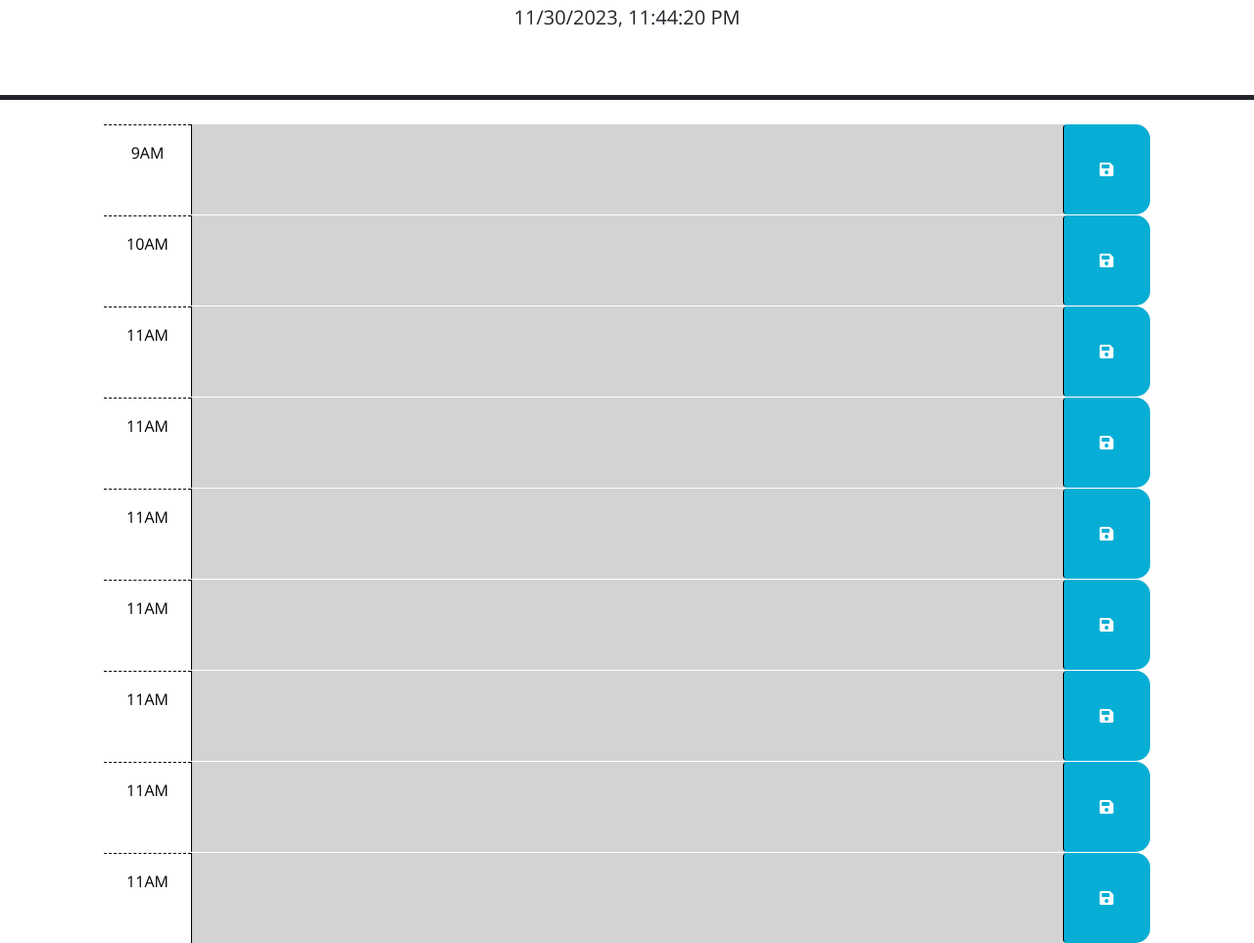
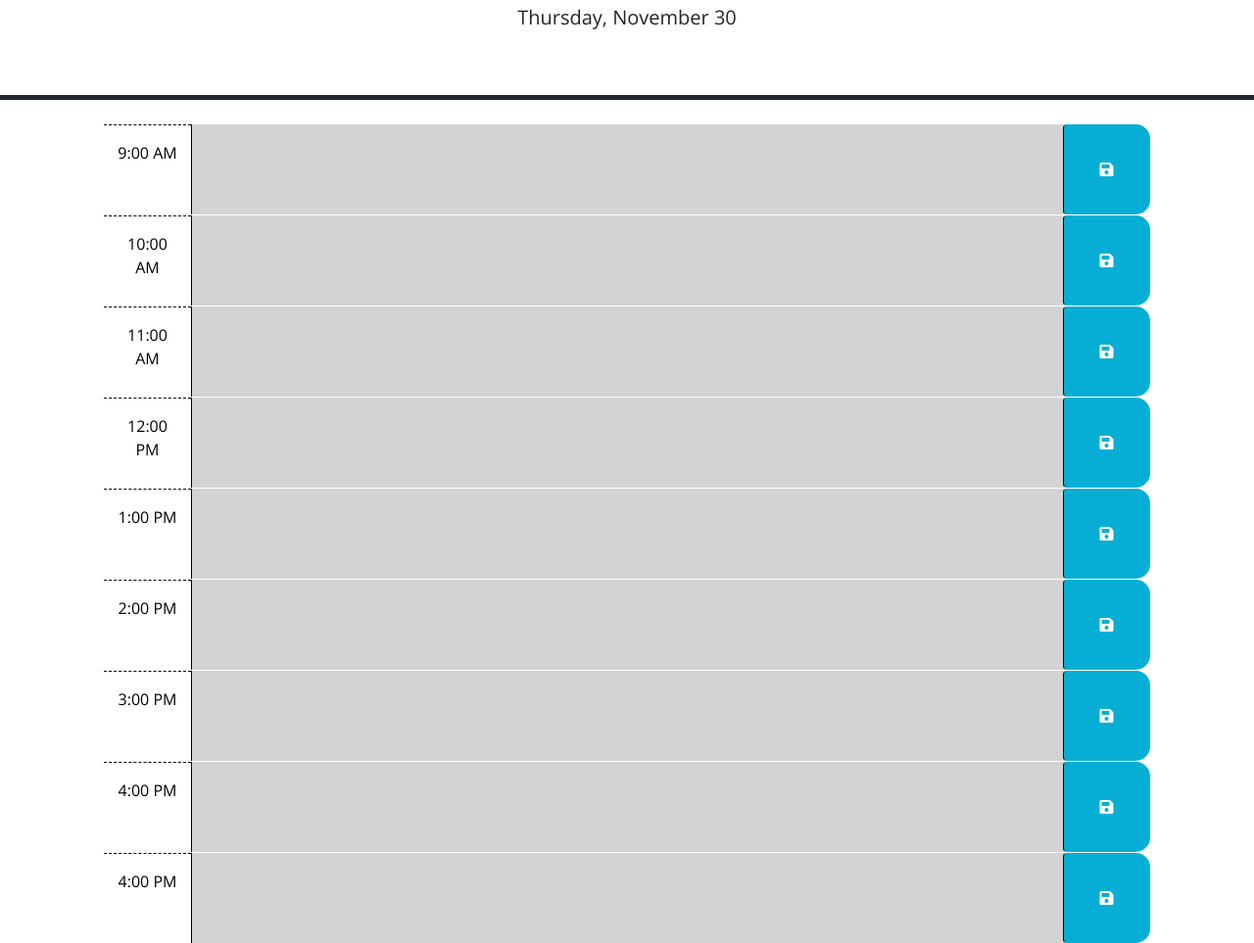
Before and after one commit to teddyassef23/calendar, a plain HTML site: page index.html in a window 1280 px wide. Shown: the part 176-1139 px from the top of the page at 98% size. Drawn offline with nearby package versions, Linux system fonts and the light colour scheme.

Commit message:
75% of the project is done

```diff
--- a/index.html
+++ b/index.html
@@ -40,95 +40,113 @@
         -->
 
       <!-- Example of a past time block. The "past" class adds a gray background color. -->
-      <div id="hour-9" class="row time-block past">
-        <div class="col-2 col-md-1 hour text-center py-3">9AM</div>
-        <textarea class="col-8 col-md-10 description" rows="3"> </textarea>
-        <button id="btn-hour-9" class="btn saveBtn col-2 col-md-1" aria-label="save">
+
+
+      <div id="1hour-1" class="row time-block past  ">
+        <div id="hour-1" class="col-2 col-md-1 hour text-center py-3">9:00 AM</div>
+        <textarea id="txt-hour-1" class="col-8 col-md-10 description" rows="3"> </textarea>
+        <button type="button" id="1" class="btn saveBtn col-2 col-md-1" aria-label="save">
           <i class="fas fa-save" aria-hidden="true"></i>
         </button>
       </div>
 
       <!-- Example of a a present time block. The "present" class adds a red background color. -->
-      <div id="hour-10" class="row time-block past">
-        <div class="col-2 col-md-1 hour text-center py-3">10AM</div>
-        <textarea class="col-8 col-md-10 description" rows="3"> </textarea>
-        <button id="btn-hour-10"class="btn saveBtn col-2 col-md-1" aria-label="save">
+
+
+
+      <div id="4hour-4" class="row time-block past">
+        <div id="hour-4" class="col-2 col-md-1 hour text-center py-3">10:00 AM</div>
+        <textarea id="txt-hour-4" class="col-8 col-md-10 description" rows="3"> </textarea>
+        <button type="button" id="4" class="btn saveBtn col-2 col-md-1" aria-label="save">
           <i class="fas fa-save" aria-hidden="true"></i>
         </button>
       </div>
 
-      <!-- Example of a future time block. The "future" class adds a green background color. -->
-      <div id="hour-11" class="row time-block past">
-        <div class="col-2 col-md-1 hour text-center py-3">11AM</div>
-        <textarea class="col-8 col-md-10 description" rows="3"> </textarea>
-        <button id="btn-hour-11"class="btn saveBtn col-2 col-md-1" aria-label="save">
+      <!-- Example of a a present time block. The "present" class adds a red background color. -->
+
+
+      <div id="6hour-6" class="row time-block past">
+        <div id="hour-6" class="col-2 col-md-1 hour text-center py-3">11:00 AM</div>
+        <textarea id="txt-hour-6" class="col-8 col-md-10 description" rows="3"> </textarea>
+        <button type="button" id="6" class="btn saveBtn col-2 col-md-1" aria-label="save">
           <i class="fas fa-save" aria-hidden="true"></i>
         </button>
       </div>
 
-      <!-- Example of a future time block. The "future" class adds a green background color. -->
-      <div id="hour-12" class="row time-block past">
-        <div class="col-2 col-md-1 hour text-center py-3">11AM</div>
-        <textarea class="col-8 col-md-10 description" rows="3"> </textarea>
-        <button id="btn-hour-12" class="btn saveBtn col-2 col-md-1" aria-label="save">
+      <!-- Example of a a present time block. The "present" class adds a red background color. -->
+
+
+      <div id="8hour-8" class="row time-block past">
+        <div id="hour-8" class="col-2 col-md-1 hour text-center py-3">12:00 PM</div>
+        <textarea id="txt-hour-8" class="col-8 col-md-10 description" rows="3"> </textarea>
+        <button type="button" id="8" class="btn saveBtn col-2 col-md-1" aria-label="save">
           <i class="fas fa-save" aria-hidden="true"></i>
         </button>
       </div>
 
-      <!-- Example of a future time block. The "future" class adds a green background color. -->
-      <div id="hour-1" class="row time-block past">
-        <div class="col-2 col-md-1 hour text-center py-3">11AM</div>
-        <textarea class="col-8 col-md-10 description" rows="3"> </textarea>
-        <button id="btn-hour-1" class="btn saveBtn col-2 col-md-1" aria-label="save">
+      <!-- Example of a a present time block. The "present" class adds a red background color. -->
+
+
+      <div id="10hour-10" class="row time-block past">
+        <div id="hour-10" class="col-2 col-md-1 hour text-center py-3">1:00 PM</div>
+        <textarea id="txt-hour-10" class="col-8 col-md-10 description" rows="3"> </textarea>
+        <button type="button" id="10" class="btn saveBtn col-2 col-md-1" aria-label="save">
           <i class="fas fa-save" aria-hidden="true"></i>
         </button>
       </div>
 
-      <!-- Example of a future time block. The "future" class adds a green background color. -->
-      <div id="hour-2" class="row time-block past">
-        <div class="col-2 col-md-1 hour text-center py-3">11AM</div>
-        <textarea class="col-8 col-md-10 description" rows="3"> </textarea>
-        <button id="btn-hour-2" class="btn saveBtn col-2 col-md-1" aria-label="save">
+      <!-- Example of a a present time block. The "present" class adds a red background color. -->
+
+
+      <div id="12hour-12" class="row time-block past">
+        <div id="hour-12" class="col-2 col-md-1 hour text-center py-3">2:00 PM</div>
+        <textarea id="txt-hour-12" class="col-8 col-md-10 description" rows="3"> </textarea>
+        <button type="button" id="12" class="btn saveBtn col-2 col-md-1" aria-label="save">
           <i class="fas fa-save" aria-hidden="true"></i>
         </button>
       </div>
 
-      <!-- Example of a future time block. The "future" class adds a green background color. -->
-      <div id="hour-3" class="row time-block past">
-        <div class="col-2 col-md-1 hour text-center py-3">11AM</div>
-        <textarea class="col-8 col-md-10 description" rows="3"> </textarea>
-        <button id="btn-hour-3" class="btn saveBtn col-2 col-md-1" aria-label="save">
+      <!-- Example of a a present time block. The "present" class adds a red background color. -->
+
+
+      <div id="14hour-14" class="row time-block past">
+        <div id="hour-14" class="col-2 col-md-1 hour text-center py-3">3:00 PM</div>
+        <textarea id="txt-hour-14" class="col-8 col-md-10 description" rows="3"> </textarea>
+        <button type="button" id="14" class="btn saveBtn col-2 col-md-1" aria-label="save">
           <i class="fas fa-save" aria-hidden="true"></i>
         </button>
       </div>
 
-      <!-- Example of a future time block. The "future" class adds a green background color. -->
-      <div id="hour-4" class="row time-block past">
-        <div class="col-2 col-md-1 hour text-center py-3">11AM</div>
-        <textarea class="col-8 col-md-10 description" rows="3"> </textarea>
-        <button id="btn-hour-4" class="btn saveBtn col-2 col-md-1" aria-label="save">
+      <!-- Example of a a present time block. The "present" class adds a red background color. -->
+
+
+      <div id="16hour-16" class="row time-block past">
+        <div id="hour-16" class="col-2 col-md-1 hour text-center py-3">4:00 PM</div>
+        <textarea id="txt-hour-16" class="col-8 col-md-10 description" rows="3"> </textarea>
+        <button type="button" id="16" class="btn saveBtn col-2 col-md-1" aria-label="save">
           <i class="fas fa-save" aria-hidden="true"></i>
         </button>
       </div>
 
-      <!-- Example of a future time block. The "future" class adds a green background color. -->
-      <div id="hour-5" class="row time-block past">
-        <div class="col-2 col-md-1 hour text-center py-3">11AM</div>
-        <textarea class="col-8 col-md-10 description" rows="3"> </textarea>
-        <button id="btn-hour-5" class="btn saveBtn col-2 col-md-1" aria-label="save">
+      <!-- Example of a a present time block. The "present" class adds a red background color. -->
+
+
+      <div id="18hour-18" class="row time-block past">
+        <div id="hour-18" class="col-2 col-md-1 hour text-center py-3">4:00 PM</div>
+        <textarea id="txt-hour-18" class="col-8 col-md-10 description" rows="3"> </textarea>
+        <button type="button" id="18" class="btn saveBtn col-2 col-md-1" aria-label="save">
           <i class="fas fa-save" aria-hidden="true"></i>
         </button>
       </div>
-
-
+    </div>
 
     <script src="https://code.jquery.com/jquery-3.4.1.min.js"></script>
     <script
       src="https://cdn.jsdelivr.net/npm/dayjs@1.11.3/dayjs.min.js"
       integrity="sha256-iu/zLUB+QgISXBLCW/mcDi/rnf4m4uEDO0wauy76x7U="
-      crossorigin="anonymous"
-    ></script>
+      crossorigin="anonymous"></script>
+    <script src="script.js"></script>
+    <script src="https://cdn.jsdelivr.net/npm/dayjs@1/dayjs.min.js"></script>
 
-    <script src="script.js"></script>
   </body>
 </html>
--- a/script.js
+++ b/script.js
@@ -1,33 +1,73 @@
 // Wrap all code that interacts with the DOM in a call to jQuery to ensure that
 var now = new Date();
 var datetime = now.toLocaleString();
-document.getElementById("currentDay").innerHTML = datetime;
+var currentTime = dayjs(datetime).format('h:mm A');
+var currentDate = dayjs(datetime).format('	dddd, MMMM D');
+document.getElementById("currentDay").innerHTML = currentDate;
+ var id = " ";
+var scheduledTiem = " ";
+var scheduledData = " ";
+div_id = " ";
+var scheduled = {
+                  time: " ",
+                  data: " ",
+                  id: 1
+                }
 
-var scheduled ={
-  date: date,
+
+// Starting function
+ timechecker();
+
+//  Click event strarting point
+$(".btn").click(function(){
+  id = this.id;
+  scheduledTiem = document.getElementsByTagName("div")[id].id;
+  scheduledData = "txt-hour-"+ id;
+
+  schedule(scheduledTiem, scheduledData);
+
+
+});
+
+
+
+$("#id").on ("click", function () {
+
+});
+
+
+function schedule(newId, dataID){
+  scheduled.time =document.getElementById(newId).innerText;
+  scheduled.data = document.getElementById(dataID).value;
+  localStorage.setItem( scheduled.time, scheduled.data);
+  console.log("Schuled time from Schedule :" + scheduled.time);
+  div_id = id+"hour-" + id;
+
+  var resalt = timechecker();
+  if(resalt==="future"){
+    document.getElementById(div_id).classList.add("future");
+  } else if(resalt==="present") {
+    document.getElementById(div_id).classList.add("present");
+
+  }else{
+    document.getElementById(div_id).classList.add(past);
+  }
+
 
 }
-// the code isn't run until the browser has finished rendering all the elements
-// in the html.
-$(function () {
-  console.log("time is :" + datetime);
-  // $("#currentDay").data() = currenteTime;
-  // TODO: Add a listener for click events on the save button. This code should
-  // use the id in the containing time-block as a key to save the user input in
-  // local storage. HINT: What does `this` reference in the click listener
-  // function? How can DOM traversal be used to get the "hour-x" id of the
-  // time-block containing the button that was clicked? How might the id be
-  // useful when saving the description in local storage?
-  //
-  // TODO: Add code to apply the past, present, or future class to each time
-  // block by comparing the id to the current hour. HINTS: How can the id
-  // attribute of each time-block be used to conditionally add or remove the
-  // past, present, and future classes? How can Day.js be used to get the
-  // current hour in 24-hour time?
-  //
-  // TODO: Add code to get any user input that was saved in localStorage and set
-  // the values of the corresponding textarea elements. HINT: How can the id
-  // attribute of each time-block be used to do this?
-  //
-  // TODO: Add code to display the current date in the header of the page.
-});
+
+function timechecker(){
+var justInTime = dayjs().format('h:mm A');
+console.log("just in time " + justInTime)
+var diff  ;
+
+
+
+if(justInTime <= scheduled.time){
+  diff = "future";
+} else {
+  diff = "present";
+}
+
+return diff;
+}
```
Also changed, not shown: 05-third-party-apis-homework-demo.gif (added), 2 other files.
